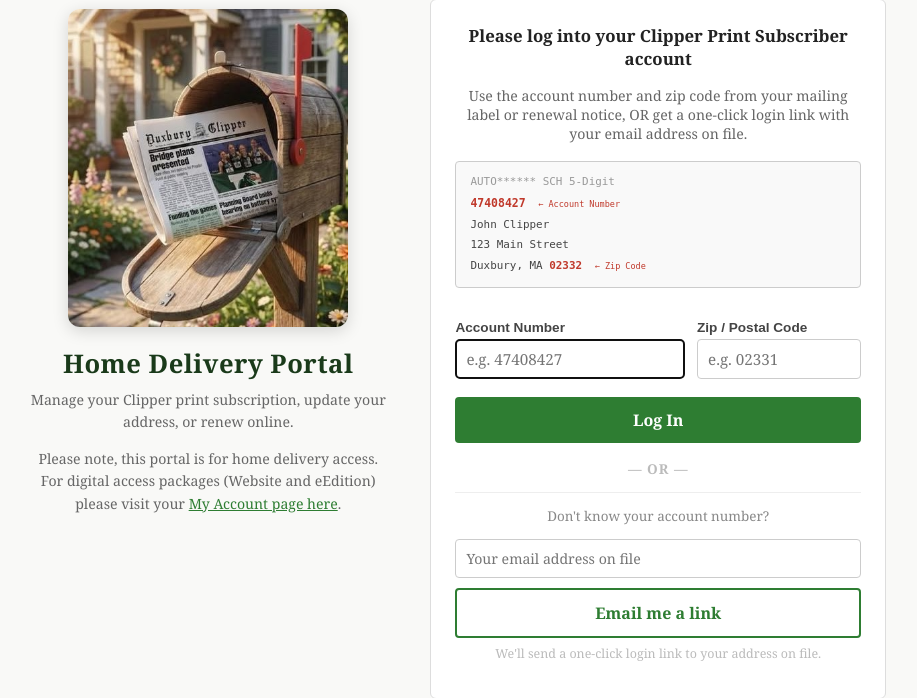
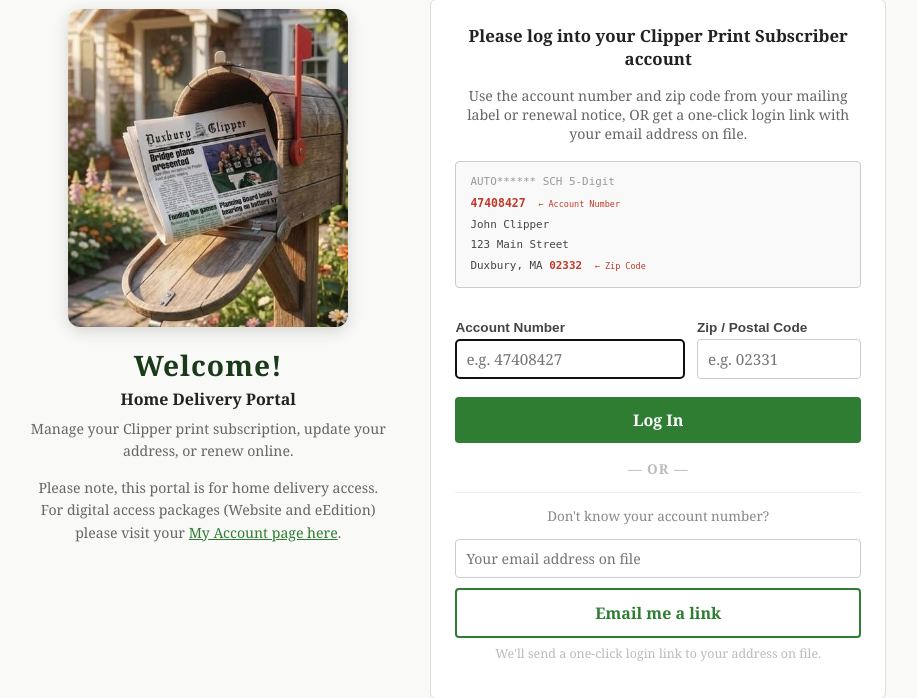
Before and after one commit to clipper-circ/clipper-circ, a Flask app: page /login in a window 1280 px wide. Shown: the part 510-1208 px from the top of the page, without its empty margins (184-1101 px from the left). Run offline with Flask 3, Linux system fonts and the light colour scheme; some libraries are stand-ins or nearby versions.

Commit message:
Restore Welcome heading, add Home Delivery Portal subtitle

```diff
--- a/portal/templates/login.html
+++ b/portal/templates/login.html
@@ -28,7 +28,8 @@
   <div class="login-image-col">
     <img class="mailbox" src="/static/mailbox.jpg" alt="Duxbury Clipper delivered to your door"
          style="width:90%;max-width:280px;border-radius:12px;box-shadow:0 4px 16px rgba(0,0,0,0.15);">
-    <div class="welcome-text" style="font-size:1.6em;font-weight:900;color:#1a3a1a;margin-top:14px;letter-spacing:0.5px;">Home Delivery Portal</div>
+    <div class="welcome-text" style="font-size:1.76em;font-weight:900;color:#1a3a1a;margin-top:14px;letter-spacing:1px;">Welcome!</div>
+    <div style="font-size:1em;font-weight:700;color:#222;margin-top:4px;">Home Delivery Portal</div>
     <p style="color:#666;font-size:0.88em;margin-top:8px;line-height:1.6;">
       Manage your Clipper print subscription, update your address, or renew online.
     </p>
```
